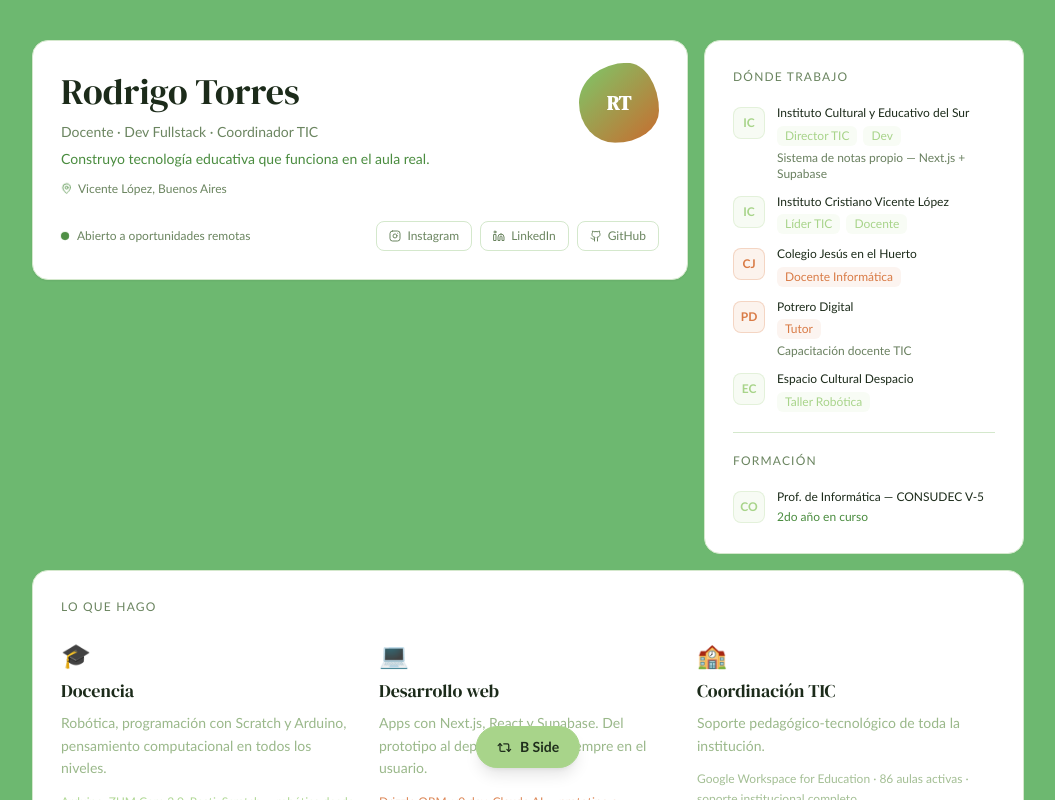
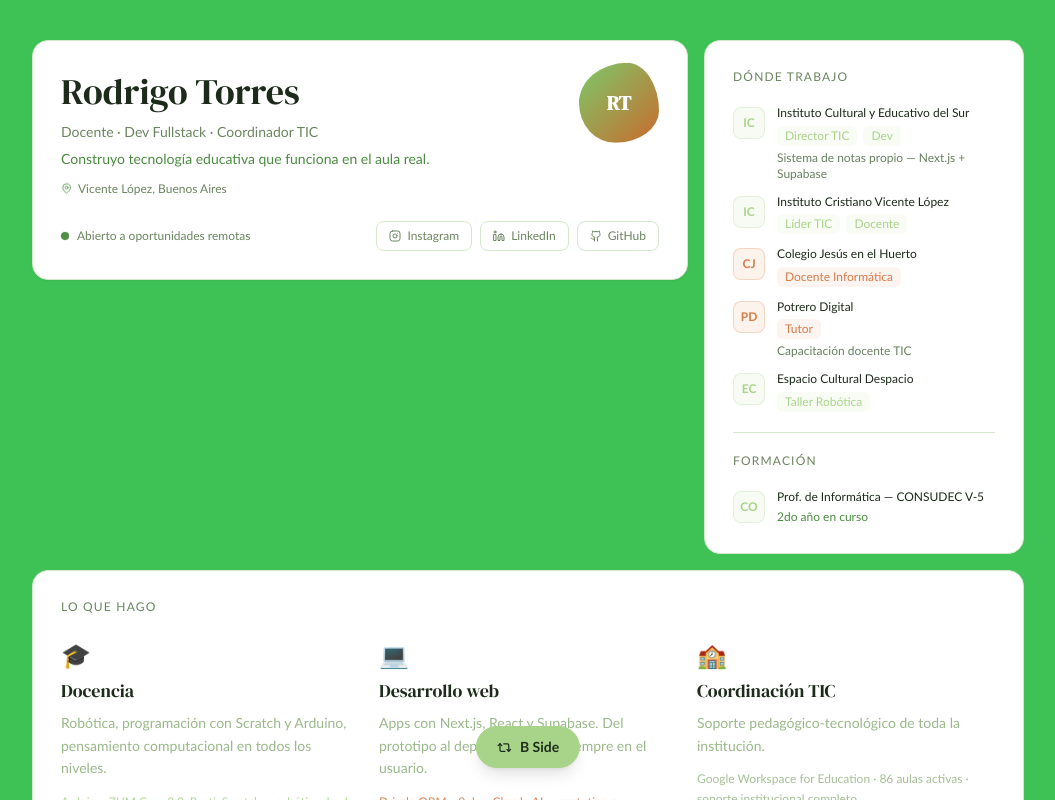
Before and after one commit to noemiestherlopez0-commits/portafoliorodritorres.lab, a React (Vite) app: page / in a window 1280 px wide. Shown: the top 800 px of the page, without its empty margins (112-1167 px from the left). Built offline with nearby package versions, Linux system fonts and the light colour scheme.

Commit message:
fix: update background color in CSS and Tailwind config
Apply '#3ec155' as '--color-bg' and Tailwind 'bg' token; remove unused '<main>' border color.

```diff
--- a/src/App.jsx
+++ b/src/App.jsx
@@ -43,7 +43,7 @@ export default function App() {
     <div className="min-h-screen flex flex-col bg-bg transition-colors duration-700">
 
       {/* Main content */}
-      <main className="flex-1 w-full max-w-5xl mx-auto px-4 pt-10 pb-28" style={{ borderColor: '#3ec155' }}>
+      <main className="flex-1 w-full max-w-5xl mx-auto px-4 pt-10 pb-28">
 
         {/* ── A SIDE: bento grid ── */}
         {!isBSide && (
--- a/src/index.css
+++ b/src/index.css
@@ -6,7 +6,7 @@
 
 @layer base {
   :root {
-    --color-bg:     #6db870;
+    --color-bg:     #3ec155;
     --color-card:   #ffffff;
     --color-border: #d4e8cc;
     --color-forest: #4a8c3f;
--- a/tailwind.config.js
+++ b/tailwind.config.js
@@ -7,7 +7,7 @@ export default {
   theme: {
     extend: {
       colors: {
-        bg:      '#6db870',
+        bg:      '#3ec155',
         card:    '#ffffff',
         border:  '#d4e8cc',
         forest:  '#4a8c3f',
```
